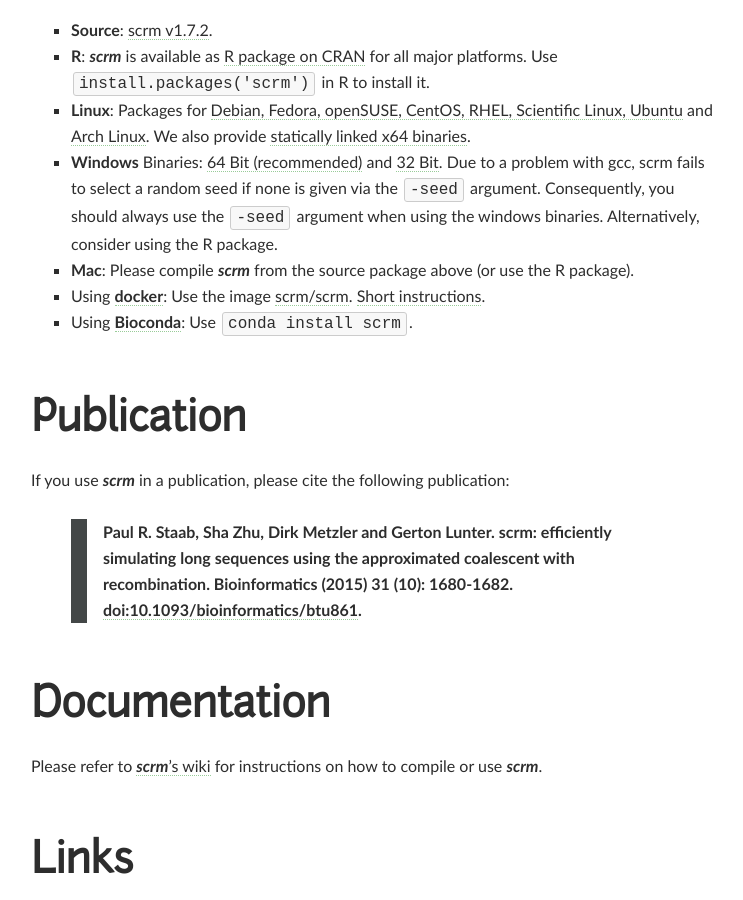
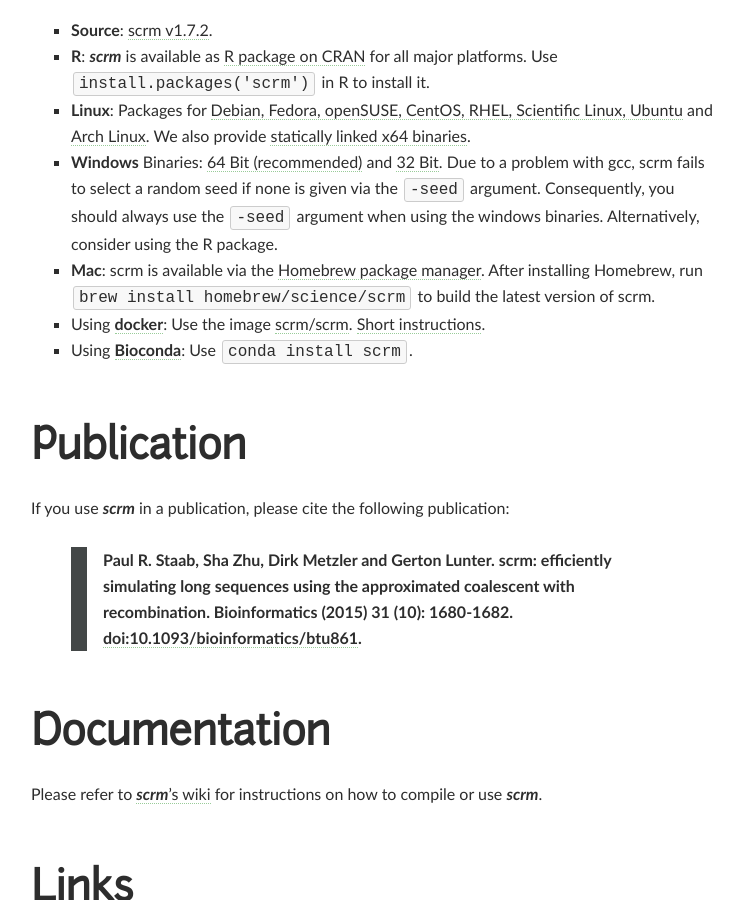
Before and after one commit to terhorst/scrm.github.io, a Jekyll site: the page built from index.md, in a window 1280 px wide and 900 px high, scrolled down 711 px. Shown: the whole window, without its empty margins (264-1007 px from the left). Built offline with Jekyll 4.4.1, drawn with Linux system fonts in a browser that asks for light colours; comment, search, counter and statistics services are not loaded.

Commit message:
Update index.md to include references to Homebrew.

```diff
--- a/index.md
+++ b/index.md
@@ -32,7 +32,7 @@
   via the `-seed` argument. Consequently, you should always use the `-seed` argument
   when using the windows binaries.
   Alternatively, consider using the R package.
-* __Mac__: Please compile _scrm_ from the source package above (or use the R package).
+* __Mac__: scrm is available via the [Homebrew package manager](https://brew.sh). After installing Homebrew, run `brew install homebrew/science/scrm` to build the latest version of scrm.
 * Using [__docker__](https://www.docker.com): Use the image
   [scrm/scrm](https://registry.hub.docker.com/u/scrm/scrm).
   [Short instructions](https://github.com/scrm/scrm-docker/blob/master/README.md).
```
